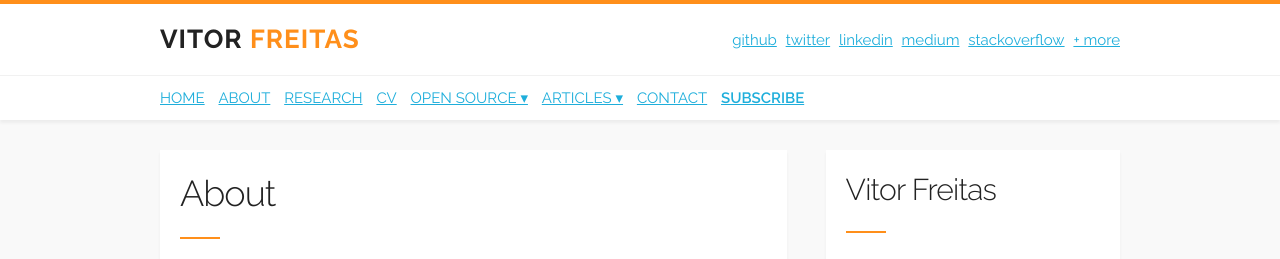
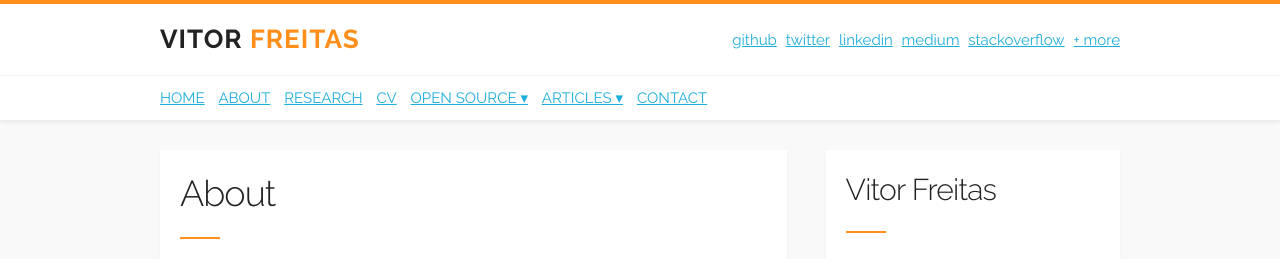
Before and after one commit to vitorfs/vitorfs.github.io, a Jekyll site: the page built from index.html, in a window 1280 px wide and 900 px high. Shown: the top 259 px of the window. Built offline with Jekyll 4.4.1, drawn with Linux system fonts in a browser that asks for light colours; comment, search, counter and statistics services are not loaded.

Commit message:
Update menu.html

```diff
--- a/_includes/menu.html
+++ b/_includes/menu.html
@@ -16,12 +16,12 @@
         <a href="#" id="articlesDropdownButton">Articles ▾</a>
         <ul class="dropdown" id="articlesDropdownMenu">
           <li><a href="/essays/">Essays ({{ site.categories.essays | size }})</a></li>
+          <li><a href="/jquery/">jQuery</a></li>
           <li><a href="/research/phd/">Ph.D. Learning Diary ({{ site.categories.phd | size }})</a></li>
           <li><a href="/til/">Today I Learned… ({{ site.categories.til | size }})</a></li>
         </ul>
       </li>
       <li><a href="/contact/">Contact</a></li>
-      <li><a href="/subscribe/"><strong>Subscribe</strong></a></li>
     </ul>
   </div>
 </nav>
```
